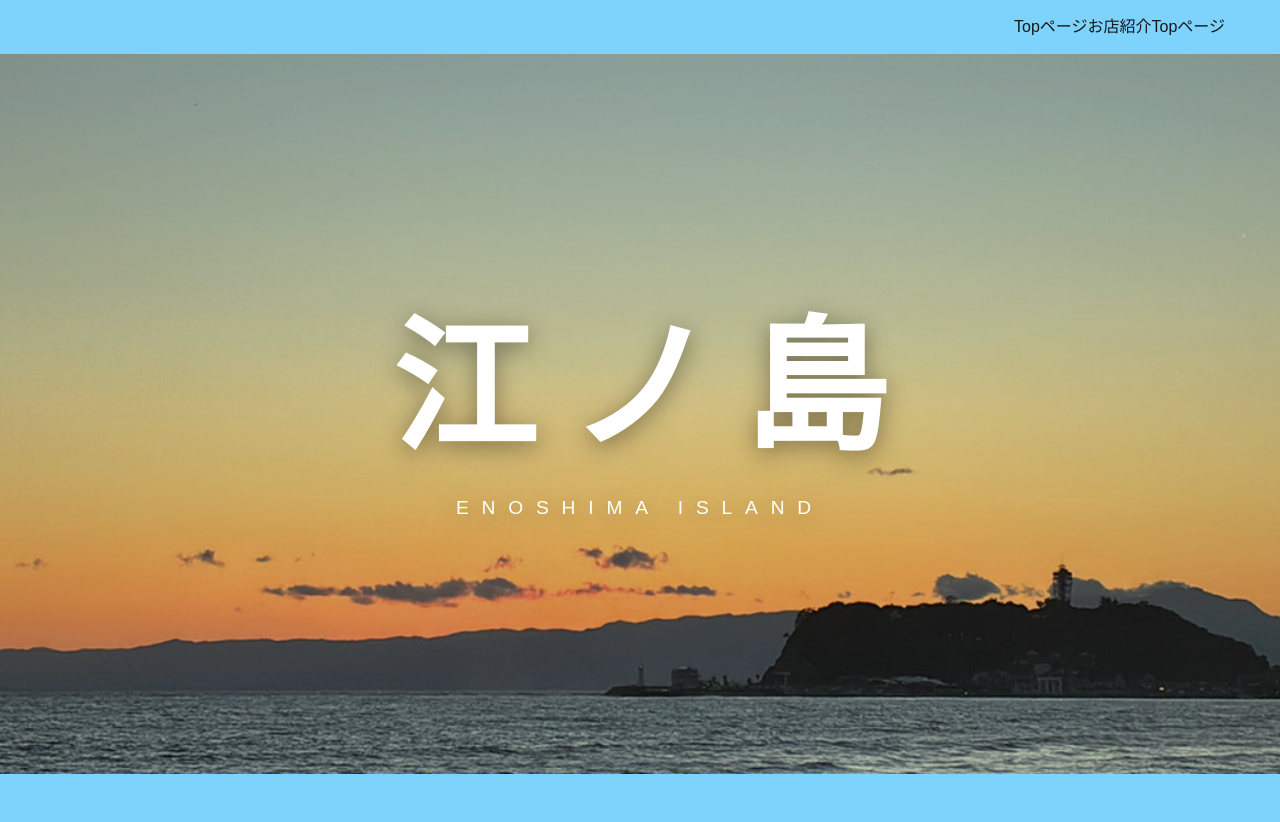
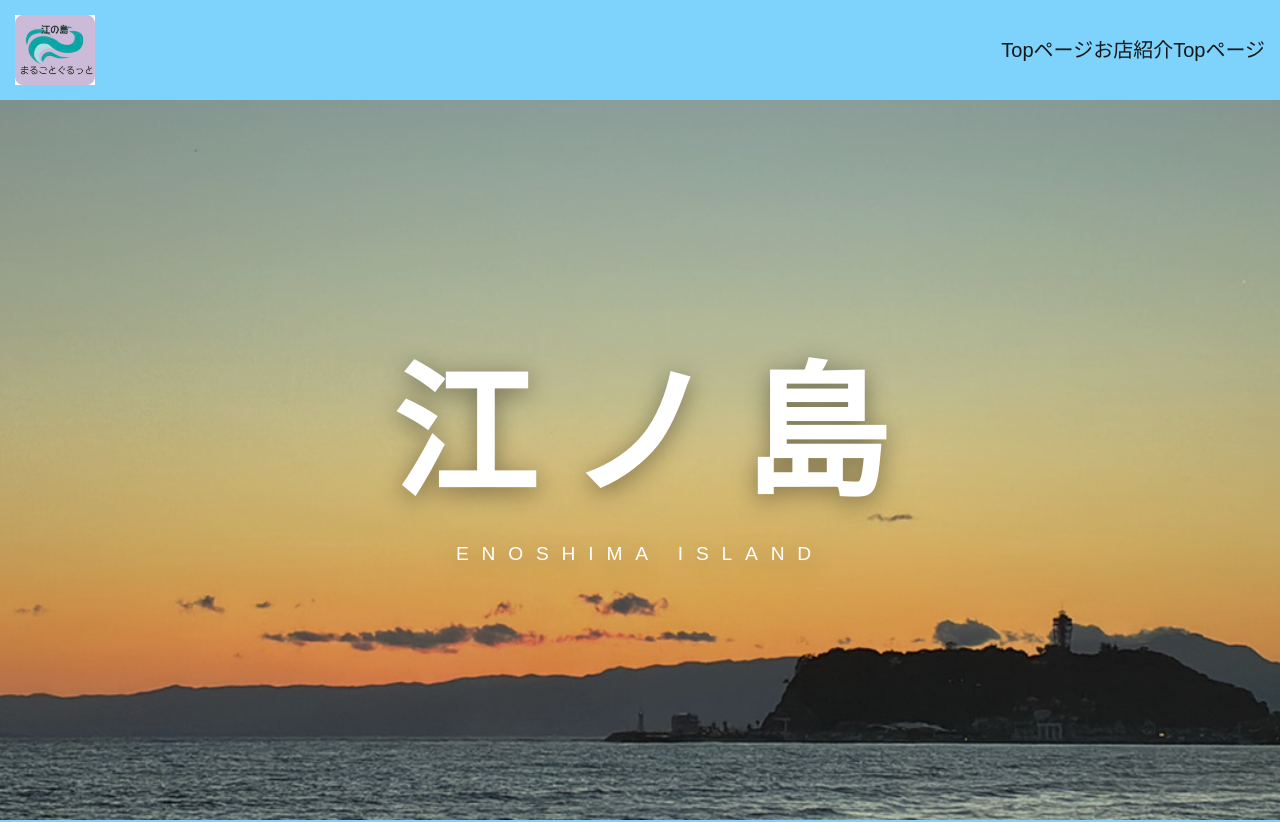
Before and after one commit to Tomoryo211/enosima_island, a Next.js app: page / in a window 1280 px wide. Shown: the top 822 px of the page. Built offline with nearby package versions, Linux system fonts and the light colour scheme; no server answers.

Commit message:
ロゴ追加/header部分スタイル変更/flex

```diff
--- a/app/components/Header/Header.module.scss
+++ b/app/components/Header/Header.module.scss
@@ -2,10 +2,17 @@
     background: #7dd3fc;
     text-align: center;
     padding: 15px;
+    display: flex;
+    justify-content: space-between;
+    .img{
+        width: 80px;
+        height: 70px;
+    }
+    .Header_List{
+        display: flex;
+        gap: 70;
+        justify-content: right;
+        font-size: 20px;
+        margin-top: 20px;
+    }
 }
-.Header_List{
-    display: flex;
-    gap: 70;
-    justify-content: right;
-    margin-right: 40px;
-}
--- a/app/components/Header/Header.tsx
+++ b/app/components/Header/Header.tsx
@@ -1,9 +1,17 @@
 import styles from "./Header.module.scss";
+import Image from "next/image";
+import enosima from "../../Images/enosima.jpg";
 
 export function Header() {
     return (
         <>
             <div className={styles.header}>
+                <a href="/"><Image
+                    src={enosima}
+                    alt="ロゴ"
+                    className={styles.img}
+                    priority
+                /></a>
                 <ul className={styles.Header_List}>
                     <li><a href="/">Topページ</a></li>
                     <li><a href="/shops">お店紹介</a></li>
```
Also changed, not shown: app/Images/enosima.jpg (renamed from app/Images/江ノ島ロゴ.jpg).
